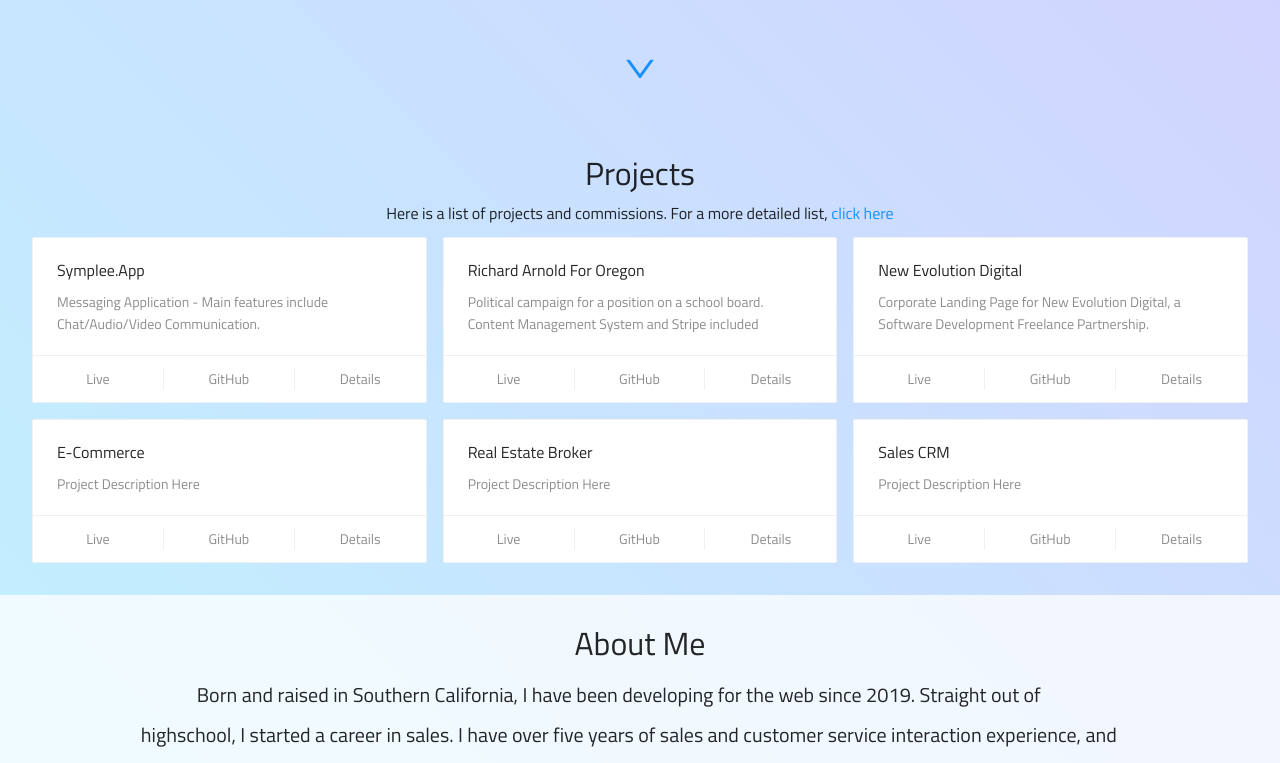
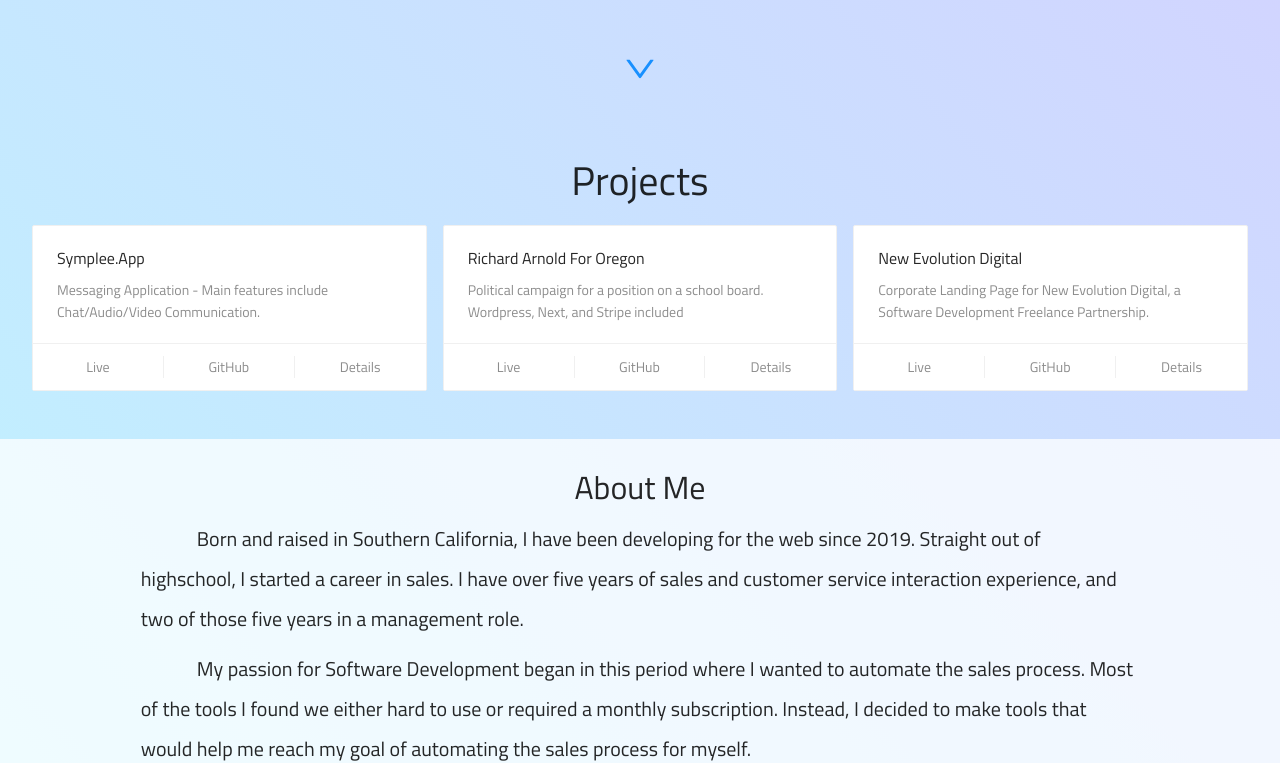
Before and after one commit to Jtamedrano/portfolio-2021, a Gatsby site: page / in a window 1280 px wide. Shown: the part 659-1422 px from the top of the page. Built offline with nearby package versions, Linux system fonts and the light colour scheme; Gatsby itself is replaced by a stand-in of ours.

Commit message:
Init real data implementation into projects

```diff
--- a/src/components/home/Projects.jsx
+++ b/src/components/home/Projects.jsx
@@ -21,12 +21,13 @@
         <div className="projects__content max_content">
           <div className="projects__text">
             <h2>Projects</h2>
-            <p>
-              Here is a list of projects and commissions. For a more detailed
+            {/* <p>
+              Here is a list of projects and commissions.
+			  For a more detailed
               list, <Link to="/projects">click here</Link>
-            </p>
+            </p> */}
           </div>
-          <div className="rows">
+          <div className="projects__rows">
             <Row gutter={16} className="projects__row" align="stretch">
               <ProjectCard
                 title="Symplee.App"
@@ -34,14 +35,14 @@
               />
               <ProjectCard
                 title="Richard Arnold For Oregon"
-                description="Political campaign for a position on a school board. Content Management System and Stripe included"
+                description="Political campaign for a position on a school board. Wordpress, Next, and Stripe included"
               />
               <ProjectCard
                 title="New Evolution Digital"
                 description="Corporate Landing Page for New Evolution Digital, a Software Development Freelance Partnership."
               />
             </Row>
-            <Row gutter={16} className="projects__row">
+            {/* <Row gutter={16} className="projects__row">
               <ProjectCard
                 title="E-Commerce"
                 description="Project Description Here"
@@ -54,7 +55,7 @@
                 title="Sales CRM"
                 description="Project Description Here"
               />
-            </Row>
+            </Row> */}
           </div>
         </div>
       </div>
--- a/src/styles/Home.scss
+++ b/src/styles/Home.scss
@@ -101,7 +101,7 @@
   &__text {
     text-align: center;
     h2 {
-      font-size: 2rem;
+      font-size: 2.5rem;
       margin-top: 0.5em;
       margin-bottom: 0.5em;
     }
@@ -115,6 +115,10 @@
     padding: 2em;
     width: 100%;
     height: 100%;
+  }
+
+  &__rows {
+    margin-top: 1.5em;
   }
 
   &__row:first-of-type {
```
